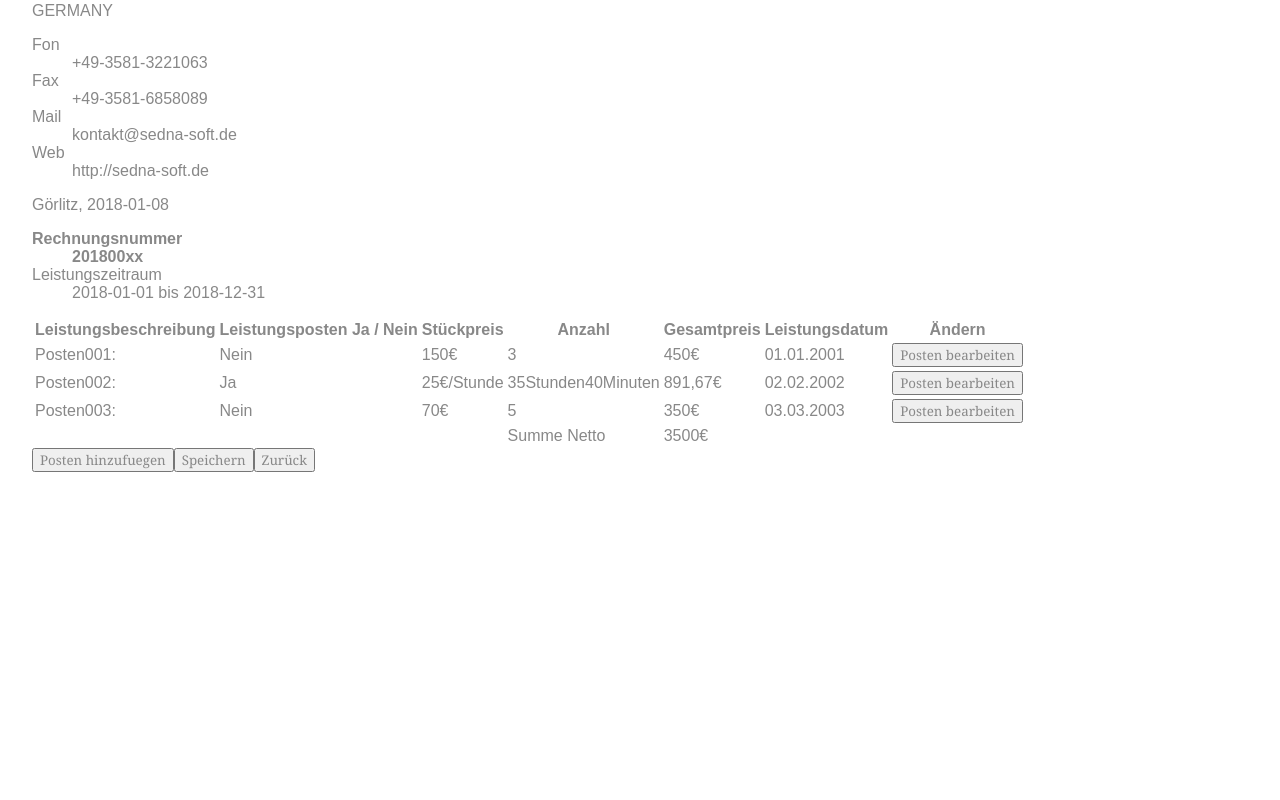
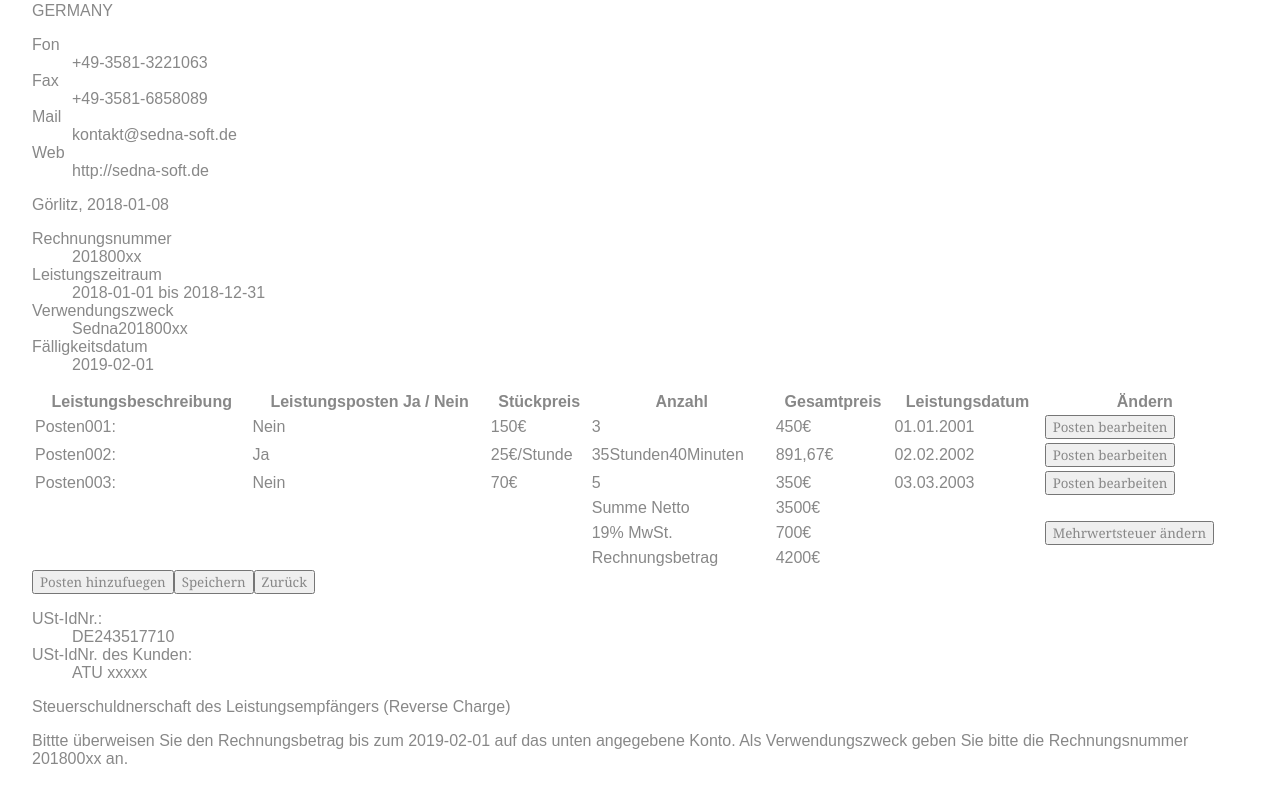
Before and after one commit to Hendrik26/invoice-frontend, an Angular app: page / in a window 1280 px wide. Shown: the part 572-1372 px from the top of the page. Before the commit the page ends 1076 px from the top, so only its background shows below. Built offline with nearby package versions, Linux system fonts and the light colour scheme.

Commit message:
Finish element main in invoice-detail-component.html and .css.

```diff
--- a/src/app/invoice-detail/invoice-detail.component.css
+++ b/src/app/invoice-detail/invoice-detail.component.css
@@ -0,0 +1,3 @@
+table {
+  width: 100%
+}
--- a/src/app/invoice-detail/invoice-detail.component.html
+++ b/src/app/invoice-detail/invoice-detail.component.html
@@ -43,11 +43,14 @@
 
   <main>
     <dl>
-      <dt><b>Rechnungsnummer</b></dt>
-      <dd><b>201800xx</b></dd>
+      <dt class="invoice-number">Rechnungsnummer</dt>
+      <dd class="invoice-number">201800xx</dd>
       <dt>Leistungszeitraum</dt>
       <dd>2018-01-01 bis 2018-12-31</dd>
-
+      <dt>Verwendungszweck</dt>
+      <dd>Sedna201800xx</dd>
+      <dt>Fälligkeitsdatum</dt>
+      <dd>2019-02-01</dd>
     </dl>
     <table>
       <tbody>
@@ -99,13 +102,34 @@
         <td class="tablefooter">3500€</td>
         <td class="tablefooter" colspan="2"></td>
       </tr>
+      <tr>
+        <td class="tablefooter" colspan="3"></td>
+        <td class="tablefooter">19% MwSt.</td>
+        <td class="tablefooter">700€</td>
+        <td class="tablefooter"></td>
+        <td class="tablefooter"><button type="button">Mehrwertsteuer ändern</button></td>
+      </tr>
+      <tr>
+        <td class="tablefooter" colspan="3"></td>
+        <td class="tablefooter">Rechnungsbetrag</td>
+        <td class="tablefooter">4200€</td>
+        <td class="tablefooter" colspan="2"></td>
+      </tr>
       </tbody>
     </table>
+    <button type="button">Posten hinzufuegen</button>
+    <button>Speichern</button>
+    <button>Zurück</button>
+    <p></p>
+    <dl>
+      <dt>USt-IdNr.:</dt>
+      <dd>DE243517710</dd>
+      <dt>USt-IdNr. des Kunden:</dt>
+      <dd>ATU xxxxx</dd>
+    </dl>
+    <p>Steuerschuldnerschaft des Leistungsempfängers (Reverse Charge)</p>
+    <p></p>
+    <p>Bittte überweisen Sie den Rechnungsbetrag bis zum 2019-02-01 auf das unten angegebene Konto.
+      Als Verwendungszweck geben Sie bitte die Rechnungsnummer 201800xx an.</p>
   </main>
-
-  <button type="button">Posten hinzufuegen</button>
-  <button>Speichern</button>
-  <button>Zurück</button>
-
-
 </div>
```
